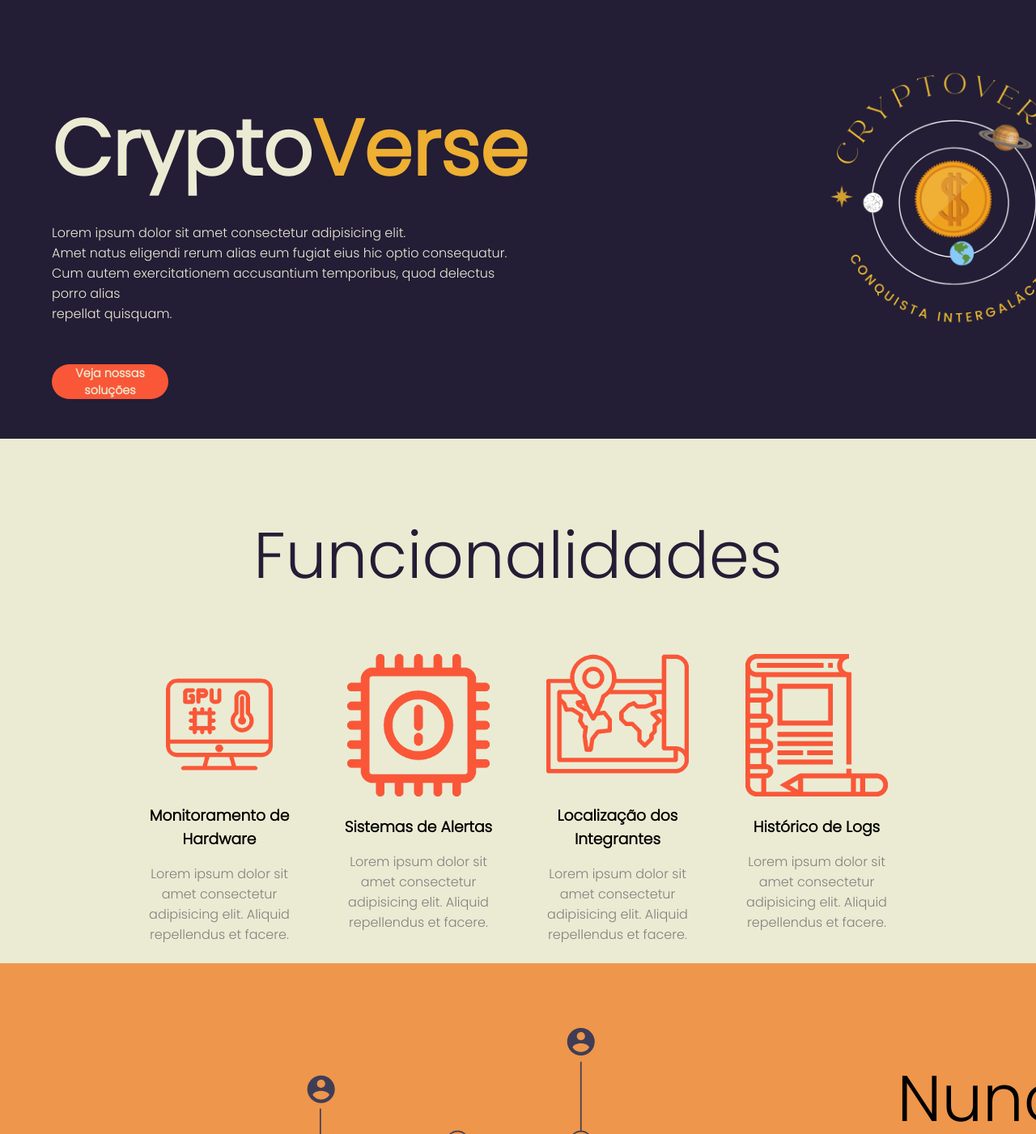
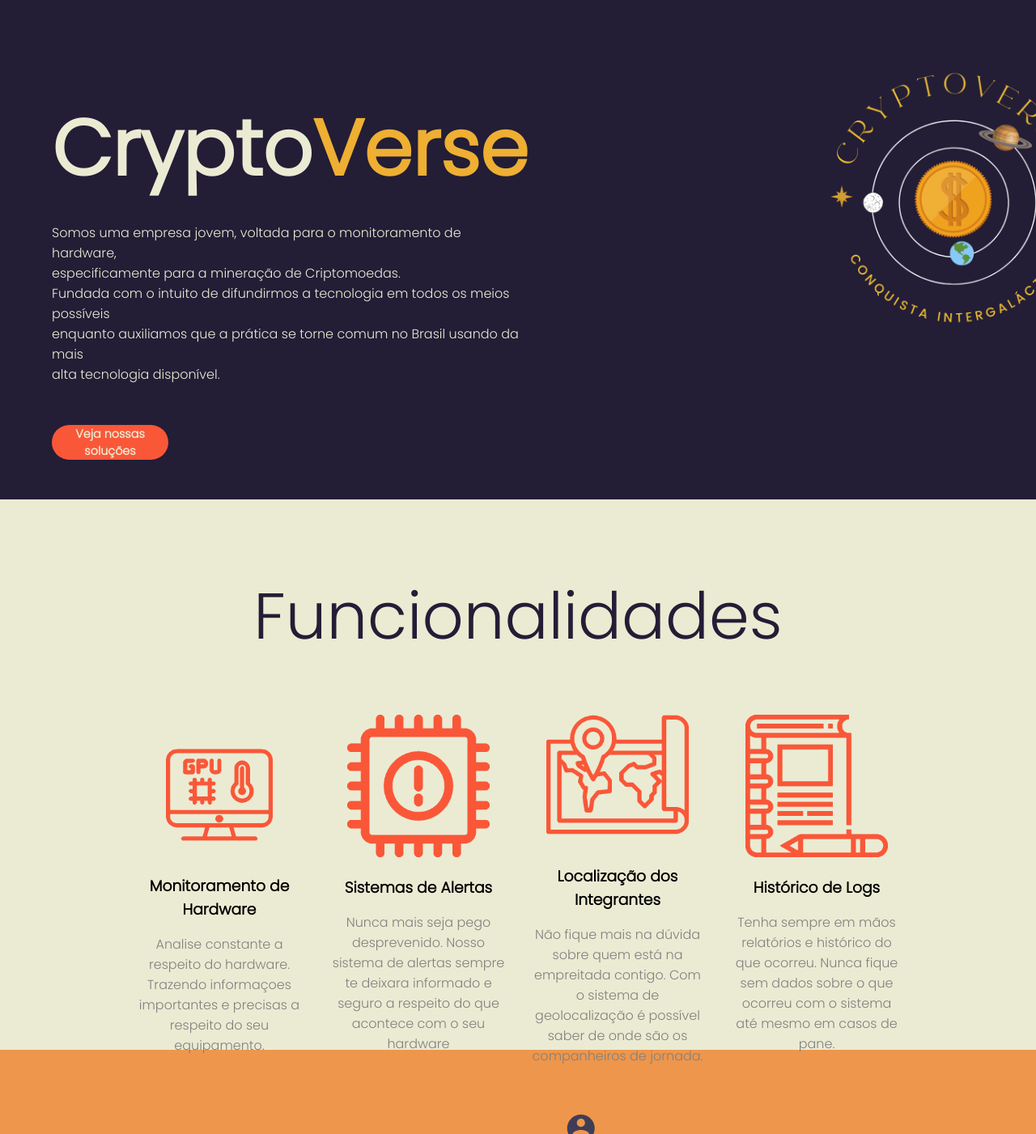
Before and after one commit to RafaellaKimberlly/Grupo-08, a plain HTML site: page Site Institucional/WebSite/html/index.html in a window 1280 px wide. Shown: the part 133-1534 px from the top of the page at 81% size. Drawn offline with Linux system fonts and the light colour scheme.

Commit message:
Atualização dos textos da página Index

```diff
--- a/Site Institucional/WebSite/css/index.css
+++ b/Site Institucional/WebSite/css/index.css
@@ -50,7 +50,7 @@
     display: flex;
     flex-direction: column;
     justify-content: center;
-    padding: 4em 4em 3em 4em;
+    padding: 4em 4em 5em 4em;
     background-color: #EBEBD3;
 }
 .content-functions {
--- a/Site Institucional/WebSite/html/index.html
+++ b/Site Institucional/WebSite/html/index.html
@@ -30,9 +30,8 @@
             <nav>
                 <ul class="estilo_ul">
                     <li><a class="link_menu" href="index.html">Home</a></li>
-                    <li><a class="link_menu" href="">Sobre</a></li>
+                    <li><a class="link_menu" href="sobre.html">Sobre</a></li>
                     <li><a class="link_menu" href="como-minerar.html">Minere já</a></li>
-                    <li><a class="link_menu" href="">Conheça o time</a></li>
                 </ul>
             </nav>
         </span>
@@ -54,13 +53,17 @@
             <div class="content-hero">
                 <article class="mensagem_inicial">
                     <h2><span>Crypto</span>Verse</h2>
-                    <p>Lorem ipsum dolor sit amet consectetur adipisicing elit.
+                    <p>Somos uma empresa jovem, voltada para o monitoramento de hardware,
                         <br>
-                        Amet natus eligendi rerum alias eum fugiat eius hic optio consequatur.
+                        especificamente para a mineração de Criptomoedas.
                         <br>
-                        Cum autem exercitationem accusantium temporibus, quod delectus porro alias
+                        Fundada com o intuito de difundirmos a tecnologia em
+                        todos os meios possíveis
                         <br>
-                        repellat quisquam.
+                        enquanto auxiliamos que a prática se
+                        torne comum no Brasil usando da mais
+                        <br>
+                        alta tecnologia disponível.
                     </p>
 
                     <br><br>
@@ -89,8 +92,9 @@
                         </figure>
                         <article>
                             <h3>Monitoramento de Hardware</h3>
-                            <p class="icons-text">Lorem ipsum dolor sit amet consectetur adipisicing elit.
-                                Aliquid repellendus et facere.</p>
+                            <p class="icons-text">Analise constante a respeito do hardware.
+                                Trazendo informaçoes importantes e precisas a respeito do seu equipamento.
+                            </p>
                         </article>
                     </section>
                     <section>
@@ -99,8 +103,8 @@
                         </figure>
                         <article>
                             <h3>Sistemas de Alertas</h3>
-                            <p class="icons-text">Lorem ipsum dolor sit amet consectetur adipisicing elit.
-                                Aliquid repellendus et facere.</p>
+                            <p class="icons-text">Nunca mais seja pego desprevenido. Nosso sistema de alertas sempre te deixara informado e seguro a
+                                respeito do que acontece com o seu hardware</p>
                         </article>
                     </section>
                     <section>
@@ -109,8 +113,9 @@
                         </figure>
                         <article>
                             <h3>Localização dos Integrantes</h3>
-                            <p class="icons-text">Lorem ipsum dolor sit amet consectetur adipisicing elit.
-                                Aliquid repellendus et facere.</p>
+                            <p class="icons-text">Não fique mais na dúvida sobre quem está na empreitada contigo.
+                                Com o sistema de geolocalização é possível saber de onde são os companheiros de jornada.
+                            </p>
                         </article>
                     </section>
                     <section>
@@ -119,8 +124,9 @@
                         </figure>
                         <article>
                             <h3>Histórico de Logs</h3>
-                            <p class="icons-text">Lorem ipsum dolor sit amet consectetur adipisicing elit.
-                                Aliquid repellendus et facere.</p>
+                            <p class="icons-text">Tenha sempre em mãos relatórios e histórico do que ocorreu.
+                                Nunca fique sem dados sobre o que ocorreu com o sistema até mesmo em casos de pane.
+                            </p>
                         </article>
                     </section>
                 </div>
@@ -139,10 +145,11 @@
 
                 <article>
                     <h2>Nunca sozinho</h2>
-                    <p>Lorem ipsum dolor sit amet consectetur adipisicing elit.
-                        Aliquid repellendus et facere
-                        Lorem ipsum dolor sit amet consectetur adipisicing elit.
-                        Aliquid repellendus et facere.</p><br>
+                    <p>Esteja conectado com milhares de mineradores ao redor do globo,
+                        todos com o mesmo intuito de alcançarem rendimentos maiores.
+                        Não se sinta só durante a sua jornada como um minerador digital,
+                        tendo a segurança e conforto de possuir toda uma comunidade com você.
+                    </p><br>
                     <button class="button-saiba">Saiba mais</button>
 
                 </article>
```
